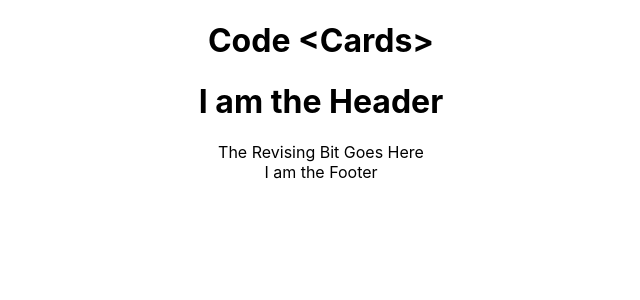
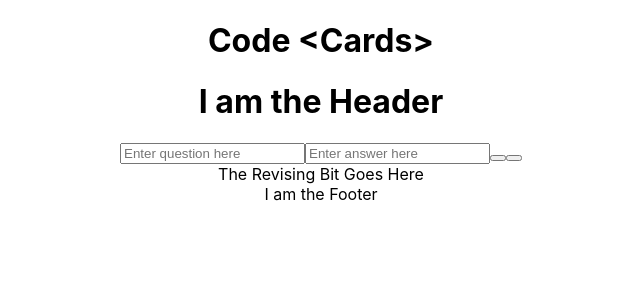
Before and after one commit to SchoolOfCode/bc14_w7_project-frontend-nnlb-darren-george-deen-ben, a React (Create React App) app in the folder codecards/: page / in a window 1280 px wide. Shown: the top 300 px of the page, without its empty margins (319-959 px from the left). Built offline with nearby package versions, Linux system fonts and the light colour scheme.

Commit message:
Ability to cards to deck

```diff
--- a/codecards/src/App.js
+++ b/codecards/src/App.js
@@ -1,12 +1,42 @@
 import './App.css';
+import { useState } from 'react';
 import Header from './components/Header';
 import Footer from './components/Footer';
 import Revising from './components/Revising';
+import AddCard from './components/AddCard';
 
 function App() {
+
+  const [deck, setDeck] = useState([]); //state of cards in the deck
+  const [question, setQuestion] = useState(""); //text value of the question input
+  const [answer, setAnswer] = useState(""); //text value of the answer input
+
+  const questionTextChange = (e) => {
+    setQuestion(e.target.value);
+  } //sets the question state value to the question input value
+
+  const answerTextChange = (e) => {
+    setAnswer(e.target.value);
+  } //sets the answer state value to the answer input value
+
+  const handleAddClick = () => {
+    setDeck([...deck, {question: `${question}`, answer: `${answer}`}]);
+    console.log(deck)
+    setAnswer("");
+    setQuestion("");
+  }// adds the card to the deck
+  console.log(deck)
+
+
+
+
+
+
+
   return (
     <div className="App">
       <Header />
+      <AddCard questionTextChange={questionTextChange} answerTextChange={answerTextChange} handleAddClick={handleAddClick}/>
       <Revising />
       <Footer />
 
--- a/codecards/src/components/AddCard.js
+++ b/codecards/src/components/AddCard.js
@@ -1,11 +1,11 @@
 import React from 'react';
 
-const AddCard = () => {
+const AddCard = ({questionTextChange, answerTextChange, handleAddClick}) => {
   return (
     <div>
-      <input></input>
-      <input></input>
-      <button></button>
+      <input className='questionText' type='text' placeholder='Enter question here' onChange={questionTextChange}></input>
+      <input className='answerText' type='text' placeholder='Enter answer here' onChange={answerTextChange}></input>
+      <button className='addCard' onClick={handleAddClick}></button>
       <button></button>
     </div>
   )
```
